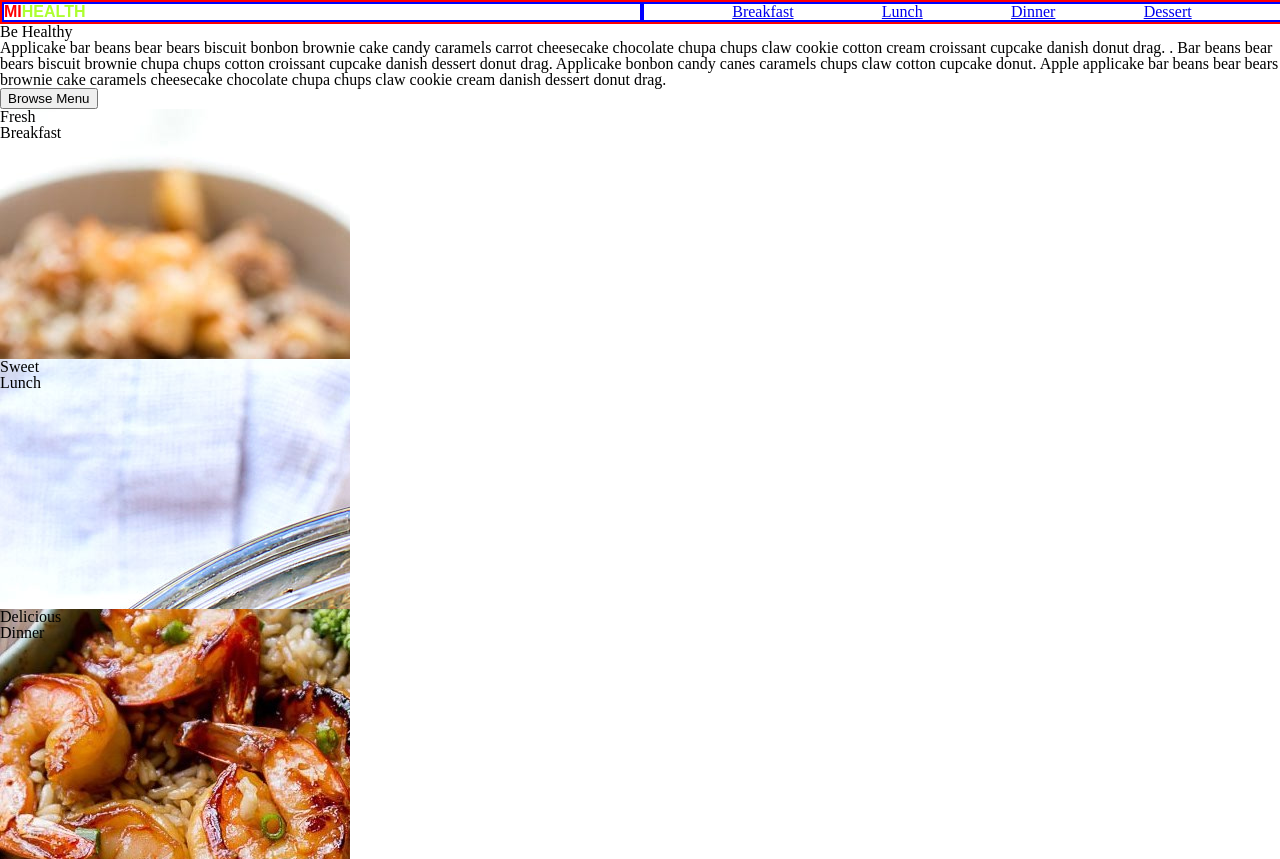
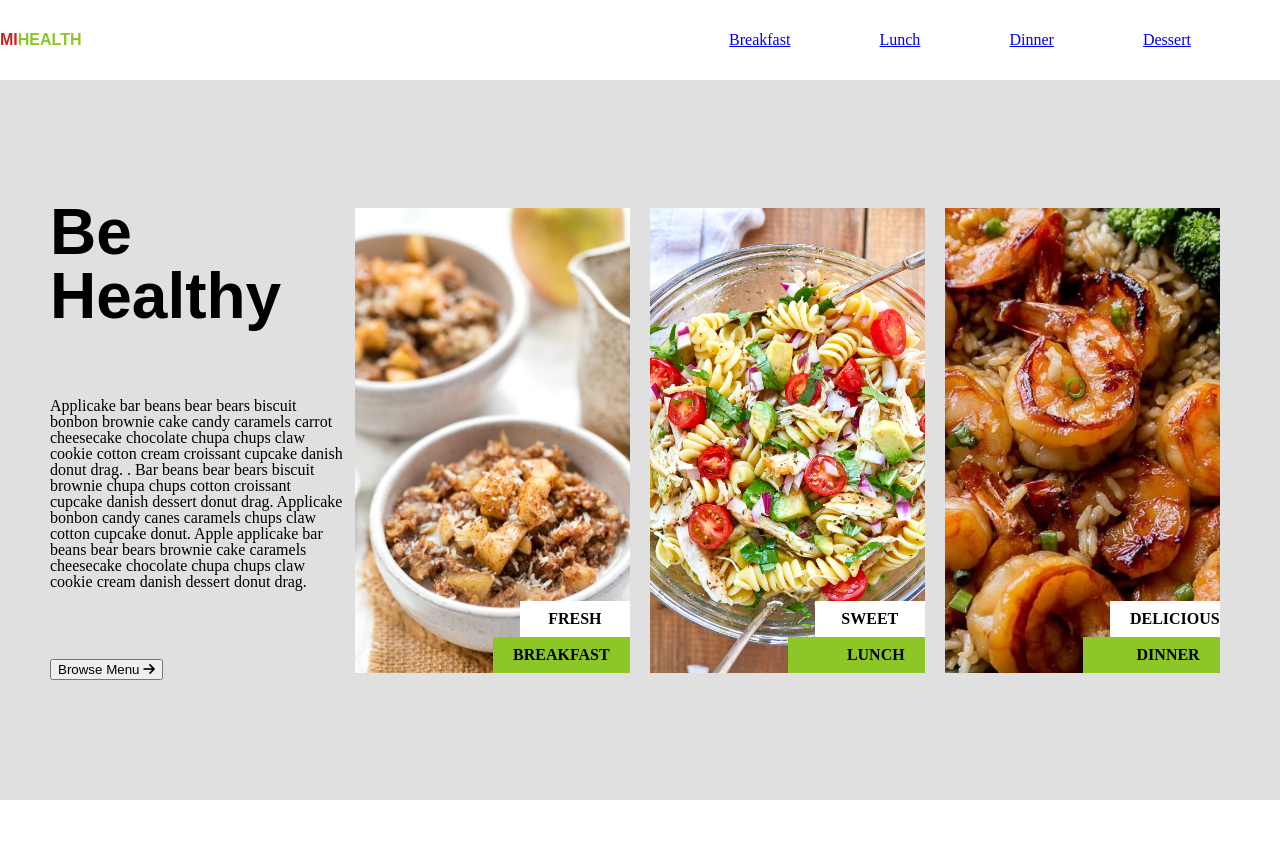
Before and after one commit to JordanOfTroy/miHealth2.0.1A, a plain HTML site: page index.html in a window 1280 px wide. After the commit the page ends 800 px from the top, so only its background shows below. Drawn offline with Linux system fonts and the light colour scheme.

Commit message:
roughed out the HTML and CSS for the mainSection.

```diff
--- a/index.html
+++ b/index.html
@@ -6,11 +6,12 @@
     <meta name="viewport" content="width=device-width, initial-scale=1.0">
     <title>MiHealth 2.0.1A</title>
     <link rel="stylesheet" href="./style.css">
+    <script src="https://kit.fontawesome.com/d46712485d.js" crossorigin="anonymous"></script>
 </head>
 <body>
     <div id="headSection">
         <div class="headSubSection logo">
-            <h1 class="logo"><span class="logoSpan">MI</span>HEALTH</h1>
+            <h2 class="logo"><span class="logoSpan">MI</span>HEALTH</h2>
         </div>
         <div class="headSubSection topMenu">
             <ul class="navMenu">
@@ -29,31 +30,31 @@
             </ul>
         </div>
     </div>
-    <div id="main" class="section">
-        <div class="subSection">
+    <div id="mainSection" class="section">
+        <div id="sub1" class="subSection">
             <div class="textCard">
-                <h1 class="titleText">Be Healthy</h1>
+                <h1 class="titleText">Be <br>Healthy</h1>
                 <p class="ptext">Applicake bar beans bear bears biscuit bonbon brownie cake candy caramels carrot cheesecake chocolate chupa chups claw cookie cotton cream croissant cupcake danish donut drag. . Bar beans bear bears biscuit brownie chupa chups cotton croissant cupcake danish dessert donut drag. Applicake bonbon candy canes caramels chups claw cotton cupcake donut. Apple applicake bar beans bear bears brownie cake caramels cheesecake chocolate chupa chups claw cookie cream danish dessert donut drag.</p>
-                <button class="menuButton">Browse Menu</button>
+                <button class="menuButton">Browse Menu <i class="fa-solid fa-arrow-right"></i></button>
             </div>
         </div>
-        <div class="subSection">
+        <div id="sub2" class="subSection">
             <div id="imageCard1" class="imageCard">
                 <div class="textOverlay">
-                    <h2 class="text upperText">Fresh</h2>
-                    <h2 class="text lowerText">Breakfast</h2>
+                    <h3 class="text upperText">Fresh</h3>
+                    <h3 class="text lowerText">Breakfast</h3>
                 </div>
             </div>
             <div id="imageCard2" class="imageCard">
                 <div class="textOverlay">
-                    <h2 class="text upperText">Sweet</h2>
-                    <h2 class="text lowerText">Lunch</h2>
+                    <h3 class="text upperText">Sweet</h3>
+                    <h3 class="text lowerText">Lunch</h3>
                 </div>
             </div>
             <div id="imageCard3" class="imageCard">
                 <div class="textOverlay">
-                    <h2 class="text upperText">Delicious</h2>
-                    <h2 class="text lowerText">Dinner</h2>
+                    <h3 class="text upperText">Delicious</h3>
+                    <h3 class="text lowerText">Dinner</h3>
                 </div>
             </div>
         </div>
--- a/style.css
+++ b/style.css
@@ -22,6 +22,7 @@ time, mark, audio, video {
 	font-size: 100%;
 	font: inherit;
 	vertical-align: baseline;
+	box-sizing: border-box;
 }
 /* HTML5 display-role reset for older browsers */
 article, aside, details, figcaption, figure,
@@ -46,11 +47,22 @@ table {
 	border-collapse: collapse;
 	border-spacing: 0;
 }
-/* ===== ^^^ RESET ^^^ ===== */
+/* =====-----+++++ ^^^ RESET ^^^ +++++-----===== */
+
+body {
+	height: 100vh;
+}
+
+h1 {
+	font-family: Arial, Helvetica, sans-serif;
+	font-size: 64px;
+	font-weight:900;
+}
 
 #headSection {
-	border: solid red 2px;
+	/* border: solid red 2px; */
 	width: 100%;
+	height: 10%;
 	display: flex;
 	flex-direction: row;
 	justify-content: space-between;
@@ -58,7 +70,7 @@ table {
 }
 
 .headSubSection {
-	border: solid blue 2px;
+	/* border: solid blue 2px; */
 	width: 50%;
 }
 
@@ -70,21 +82,62 @@ table {
 
 
 .logo {
-	color: greenyellow;
+	color: #8CC627;
 	font-weight: bolder;
 	font-family: Arial, Helvetica, sans-serif
 	;
 }
 
 .logoSpan {
-	color: red;
+	color: #CE2021;
 }
 
+#mainSection {
+	width: 100%;
+	height: 90%;
+	background-color: #E0E0E0;
+	padding: 50px;
+	display: flex;
+	flex-direction: row;
+	justify-content: space-around;
+}
+
+.subSection {
+	height: 100%;
+	display: flex;
+	/* border: solid red 2px; */
+}
+
+#sub1 {
+	width: 25%;
+	flex-direction: column;
+}
+
+#sub2 {
+	width: 75%;
+	flex-direction: row;
+	justify-content: space-around;
+	align-items: center;
+}
+
+.textCard {
+	/* border: solid blue 1px; */
+	height: 100%;
+	display: flex;
+	flex-direction: column;
+	justify-content: space-evenly;
+	align-items: flex-start;
+	align-content: space-between;
+}
 
 .imageCard {
-    background-color: fuchsia;
-    height: 250px;
-    width: 350px;
+    height: 75%;
+    width: 31%;
+	background-position: center;
+	background-size: cover;
+	display: flex;
+	justify-content: end;
+	align-items: flex-end;
 }
 
 #imageCard1 {
@@ -98,3 +151,28 @@ table {
 #imageCard3 {
     background-image: url("./resources/Shrimp.jpeg");
 }
+
+.textOverlay {
+	width: 100%;
+	display: flex;
+	flex-direction: column;
+	align-items: flex-end;
+}
+
+.text {
+	padding: 10px 20px;
+	text-transform: uppercase;
+	font-weight: bold;
+}
+
+.upperText {
+	background-color: white;
+	width: 40%;
+	text-align: center;
+}
+
+.lowerText {
+	background-color: #8CC627;
+	width: 50%;
+	text-align: right;
+}
```
